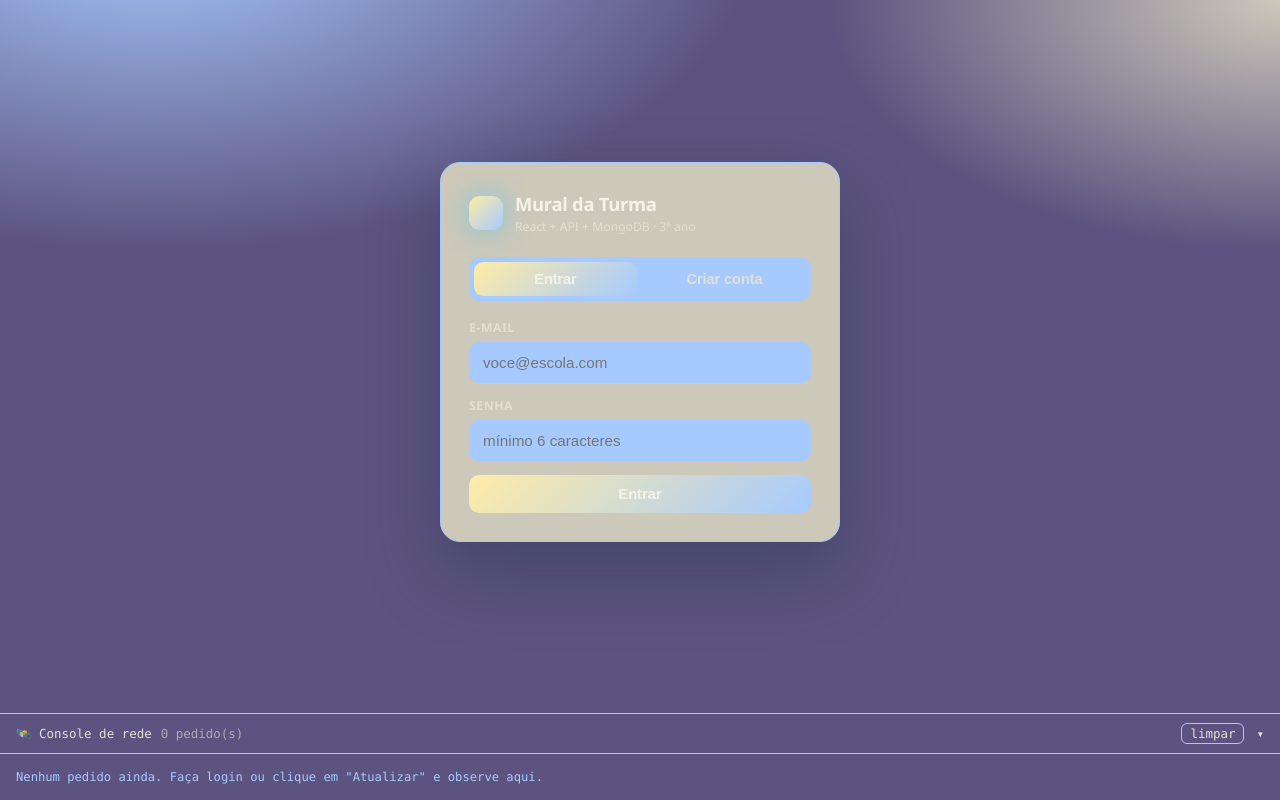
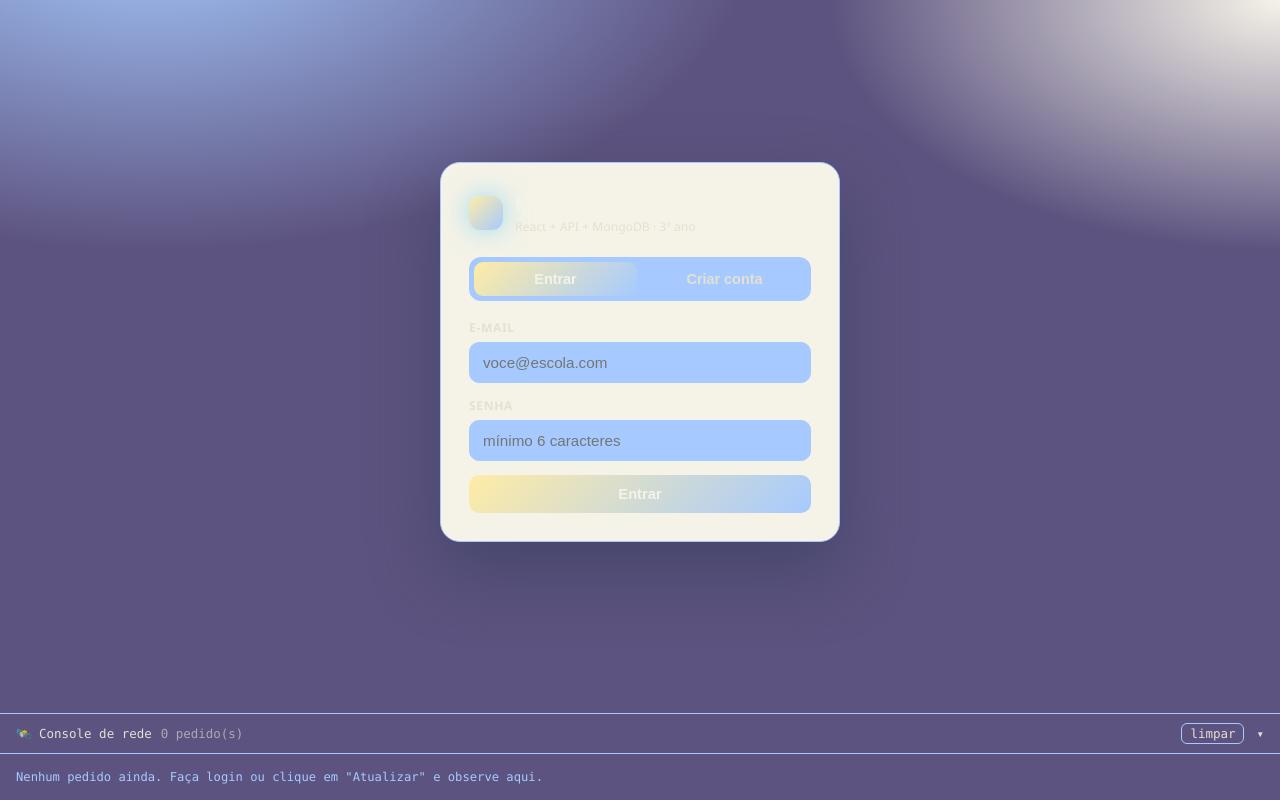
Before and after one commit to emilyyca/front, a React (Vite) app: page / in a window 1280 px wide. Built offline with nearby package versions, Linux system fonts and the light colour scheme.

Commit message:
Update index.css

```diff
--- a/src/index.css
+++ b/src/index.css
@@ -5,7 +5,7 @@
 :root {
   --fundo: #5D5380;
   --fundo-2: #A6CAFF;
-  --cartao: #CCC8BA;
+  --cartao: #F5F3E8;
   --borda: #A6CAFF;
   --texto: #F5F3E8;
   --texto-fraco: #E4E0D2;
@@ -25,7 +25,7 @@ body {
   margin: 0;
   font-family: "Segoe UI", system-ui, -apple-system, sans-serif;
   background: radial-gradient(1100px 600px at 12% -10%, #A6CAFF 0%, transparent 55%),
-    radial-gradient(900px 500px at 100% 0%, #CCC8BA 0%, transparent 50%), var(--fundo);
+    radial-gradient(900px 500px at 100% 0%, #F5F3E8 0%, transparent 50%), var(--fundo);
   color: var(--texto);
   min-height: 100vh;
   padding-bottom: 60px;
@@ -35,6 +35,7 @@ h1,
 h2 {
   margin: 0;
 }
+
 code {
   background: rgba(61, 198, 248, 0.14);
   padding: 1px 6px;
@@ -49,15 +50,18 @@ code {
   align-items: center;
   gap: 12px;
 }
+
 .marca h1 {
   font-size: 1.15rem;
   letter-spacing: -0.3px;
 }
+
 .marca p {
   margin: 2px 0 0;
   font-size: 0.76rem;
   color: var(--texto-fraco);
 }
+
 .marca-ponto {
   width: 34px;
   height: 34px;
@@ -74,6 +78,7 @@ code {
   place-items: center;
   padding: 24px;
 }
+
 .cartao-acesso {
   width: 100%;
   max-width: 400px;
@@ -83,6 +88,7 @@ code {
   padding: 28px;
   box-shadow: 0 30px 70px rgba(37, 56, 77, 0.45);
 }
+
 .abas {
   display: flex;
   gap: 6px;
@@ -91,6 +97,7 @@ code {
   border-radius: 12px;
   margin: 22px 0 18px;
 }
+
 .aba {
   flex: 1;
   padding: 9px;
@@ -102,10 +109,12 @@ code {
   font-weight: 600;
   cursor: pointer;
 }
+
 .aba.ativa {
   background: linear-gradient(135deg, var(--acento), var(--acento-2));
   color: #F5F3E8;
 }
+
 .rodape-cartao {
   margin: 16px 0 0;
   font-size: 0.78rem;
@@ -119,6 +128,7 @@ code {
   display: block;
   margin-bottom: 14px;
 }
+
 .campo-rotulo {
   display: block;
   font-size: 0.76rem;
@@ -128,6 +138,7 @@ code {
   color: var(--texto-fraco);
   margin-bottom: 6px;
 }
+
 .campo-input {
   width: 100%;
   padding: 11px 13px;
@@ -139,16 +150,19 @@ code {
   outline: none;
   transition: border-color 0.15s, box-shadow 0.15s;
 }
+
 .campo-input:focus {
   border-color: var(--acento);
   box-shadow: 0 0 0 3px rgba(61, 198, 248, 0.18);
 }
+
 .campo-dica {
   display: block;
   margin-top: 6px;
   font-size: 0.72rem;
   color: var(--texto-fraco);
 }
+
 .busca {
   margin-bottom: 16px;
 }
@@ -167,22 +181,27 @@ code {
   gap: 8px;
   transition: transform 0.12s, opacity 0.15s;
 }
+
 .botao:hover:not(:disabled) {
   transform: translateY(-1px);
 }
+
 .botao:disabled {
   opacity: 0.55;
   cursor: not-allowed;
 }
+
 .botao-primario {
   background: linear-gradient(135deg, var(--acento), var(--acento-2));
   color: #F5F3E8;
 }
+
 .botao-perigo {
   background: rgba(90, 112, 120, 0.15);
   color: #5D5380;
   border: 1px solid rgba(90, 112, 120, 0.4);
 }
+
 .botao-fantasma {
   width: auto;
   background: transparent;
@@ -191,10 +210,12 @@ code {
   font-size: 0.82rem;
   padding: 8px 12px;
 }
+
 .linha-botoes {
   display: flex;
   gap: 8px;
 }
+
 .girando {
   width: 13px;
   height: 13px;
@@ -203,6 +224,7 @@ code {
   border-radius: 50%;
   animation: girar 0.7s linear infinite;
 }
+
 @keyframes girar {
   to {
     transform: rotate(360deg);
@@ -220,19 +242,23 @@ code {
   font-size: 0.85rem;
   line-height: 1.45;
 }
+
 .aviso p {
   margin: 0;
 }
+
 .aviso-erro {
   background: rgba(90, 112, 120, 0.12);
   border: 1px solid rgba(90, 112, 120, 0.32);
   color: #FFFBEA;
 }
+
 .aviso-ok {
   background: rgba(61, 198, 248, 0.12);
   border: 1px solid rgba(61, 198, 248, 0.32);
   color: #FFFBEA;
 }
+
 .aviso-info {
   background: rgba(61, 198, 248, 0.12);
   border: 1px solid rgba(61, 198, 248, 0.32);
@@ -245,6 +271,7 @@ code {
   margin: 0 auto;
   padding: 22px;
 }
+
 .cabecalho {
   display: flex;
   justify-content: space-between;
@@ -255,15 +282,18 @@ code {
   border-bottom: 1px solid var(--borda);
   margin-bottom: 22px;
 }
+
 .cabecalho-usuario {
   display: flex;
   align-items: center;
   gap: 11px;
 }
+
 .cabecalho-usuario strong {
   display: block;
   font-size: 0.88rem;
 }
+
 .cabecalho-usuario span {
   font-size: 0.75rem;
   color: var(--texto-fraco);
@@ -275,11 +305,13 @@ code {
   gap: 18px;
   align-items: start;
 }
+
 @media (max-width: 900px) {
   .conteudo {
     grid-template-columns: 1fr;
   }
 }
+
 .coluna-lateral {
   display: flex;
   flex-direction: column;
@@ -293,9 +325,11 @@ code {
   border-radius: var(--raio);
   padding: 20px;
 }
+
 .cartao-perigo {
   border-color: rgba(90, 112, 120, 0.28);
 }
+
 .cartao-topo {
   display: flex;
   justify-content: space-between;
@@ -303,20 +337,24 @@ code {
   gap: 12px;
   margin-bottom: 16px;
 }
+
 .cartao h2 {
   font-size: 1.02rem;
 }
+
 .sub {
   margin: 3px 0 0;
   font-size: 0.78rem;
   color: var(--texto-fraco);
 }
+
 .texto-perigo {
   font-size: 0.82rem;
   color: var(--texto-fraco);
   line-height: 1.6;
   margin: 0 0 14px;
 }
+
 .selo {
   font-size: 0.68rem;
   font-weight: 800;
@@ -324,10 +362,12 @@ code {
   padding: 4px 8px;
   border-radius: 6px;
 }
+
 .selo-put {
   background: rgba(162, 130, 95, 0.16);
   color: #BAA6FF;
 }
+
 .selo-delete {
   background: rgba(90, 112, 120, 0.16);
   color: #5D5380;
@@ -339,6 +379,7 @@ code {
   grid-template-columns: repeat(auto-fill, minmax(215px, 1fr));
   gap: 11px;
 }
+
 .card-usuario {
   display: flex;
   gap: 11px;
@@ -350,19 +391,23 @@ code {
   min-height: 66px;
   animation: surgir 0.28s ease both;
 }
+
 .card-usuario.eu {
   border-color: var(--acento);
   box-shadow: 0 0 0 1px rgba(61, 198, 248, 0.35);
 }
+
 @keyframes surgir {
   from {
     opacity: 0;
     transform: translateY(6px);
   }
 }
+
 .card-texto {
   min-width: 0;
 }
+
 .card-texto strong {
   display: block;
   font-size: 0.88rem;
@@ -370,6 +415,7 @@ code {
   overflow: hidden;
   text-overflow: ellipsis;
 }
+
 .card-texto span,
 .card-texto small {
   display: block;
@@ -379,10 +425,12 @@ code {
   overflow: hidden;
   text-overflow: ellipsis;
 }
+
 .card-texto small {
   opacity: 0.6;
   margin-top: 2px;
 }
+
 .tag {
   font-size: 0.62rem;
   background: var(--acento);
@@ -391,6 +439,7 @@ code {
   border-radius: 20px;
   vertical-align: middle;
 }
+
 .avatar {
   width: 40px;
   height: 40px;
@@ -402,23 +451,28 @@ code {
   color: #F5F3E8;
   flex: none;
 }
+
 .esqueleto {
   background: var(--fundo-2);
   animation: pulsar 1.2s ease-in-out infinite;
 }
+
 @keyframes pulsar {
   50% {
     opacity: 0.45;
   }
 }
+
 .vazio {
   text-align: center;
   padding: 34px 12px;
   color: var(--texto-fraco);
 }
+
 .vazio span {
   font-size: 2rem;
 }
+
 .vazio p {
   margin: 8px 0 0;
   font-size: 0.86rem;
@@ -435,6 +489,7 @@ code {
   font-family: "Cascadia Code", Consolas, monospace;
   z-index: 50;
 }
+
 .rede-barra {
   width: 100%;
   display: flex;
@@ -448,35 +503,42 @@ code {
   cursor: pointer;
   font-family: inherit;
 }
+
 .rede-titulo em {
   font-style: normal;
   margin-left: 9px;
   opacity: 0.6;
 }
+
 .rede-acoes {
   display: flex;
   align-items: center;
   gap: 12px;
 }
+
 .rede-limpar {
   border: 1px solid var(--borda);
   border-radius: 6px;
   padding: 2px 8px;
 }
+
 .rede-limpar:hover {
   color: var(--texto);
 }
+
 .rede-corpo {
   max-height: 40vh;
   overflow-y: auto;
   border-top: 1px solid var(--borda);
 }
+
 .rede-vazio {
   padding: 16px;
   margin: 0;
   color: #A6CAFF;
   font-size: 0.76rem;
 }
+
 .rede-linha {
   width: 100%;
   display: grid;
@@ -493,9 +555,11 @@ code {
   cursor: pointer;
   text-align: left;
 }
+
 .rede-linha:hover {
   background: #A6CAFF;
 }
+
 .rede-metodo {
   font-weight: 800;
   font-size: 0.66rem;
@@ -503,47 +567,59 @@ code {
   padding: 2px 0;
   border-radius: 5px;
 }
+
 .m-GET {
   background: rgba(61, 198, 248, 0.15);
   color: #FFECA6;
 }
+
 .m-POST {
   background: rgba(61, 198, 248, 0.18);
   color: #FFFBEA;
 }
+
 .m-PUT {
   background: rgba(162, 130, 95, 0.15);
   color: #BAA6FF;
 }
+
 .m-DELETE {
   background: rgba(90, 112, 120, 0.15);
   color: #5D5380;
 }
+
 .rede-url {
   overflow: hidden;
   text-overflow: ellipsis;
   white-space: nowrap;
 }
+
 .rede-status {
   font-weight: 700;
   text-align: center;
 }
+
 .s-ok {
   color: #FFECA6;
 }
+
 .s-atencao {
   color: #BAA6FF;
 }
+
 .s-erro {
   color: #5D5380;
 }
+
 .s-aguardando {
   color: #A6CAFF;
 }
+
 .rede-tempo {
   text-align: right;
   opacity: 0.55;
 }
+
 .rede-detalhe {
   padding: 12px 16px 16px;
   background: #5D5380;
@@ -551,12 +627,14 @@ code {
   display: grid;
   gap: 12px;
 }
+
 .rede-detalhe b {
   font-size: 0.68rem;
   text-transform: uppercase;
   letter-spacing: 0.7px;
   color: #A6CAFF;
 }
+
 .rede-detalhe pre {
   margin: 5px 0 0;
   padding: 9px 11px;
```
